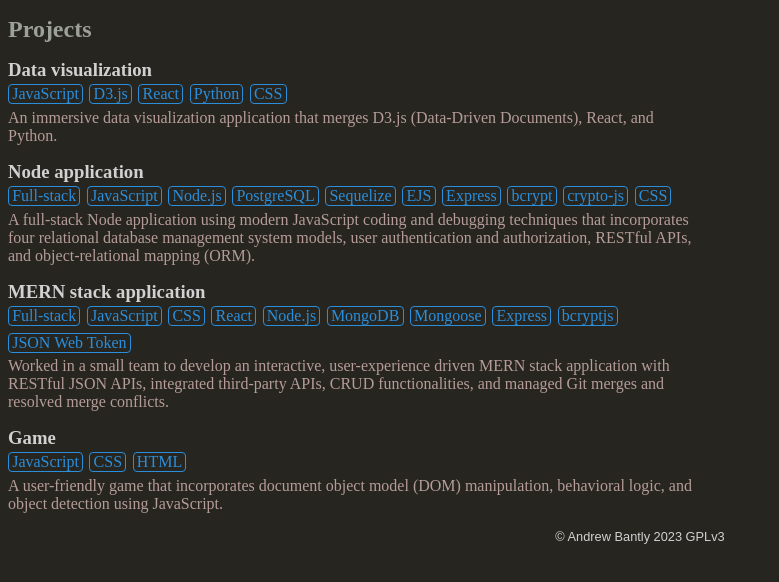
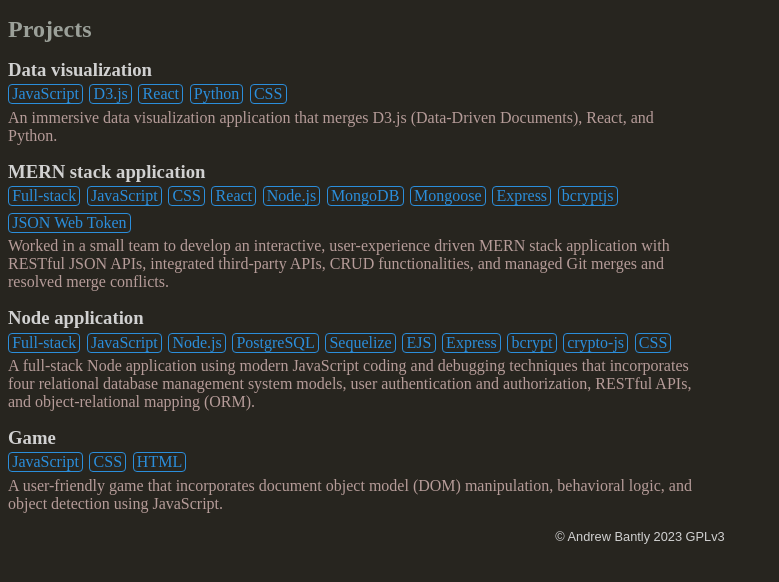
Before and after one commit to andrewbantly/portfolio, a Next.js app: page /projects in a window 1280 px wide. Shown: the top 582 px of the page, without its empty margins (0-779 px from the left). Built offline with nearby package versions, Linux system fonts and the light colour scheme.

Commit message:
updated project data

```diff
--- a/projectData.js
+++ b/projectData.js
@@ -5,15 +5,15 @@ const myProjects = [
         description: "An immersive data visualization application that merges D3.js (Data-Driven Documents), React, and Python.",
         tools: ["JavaScript", "D3.js", "React", "Python", "CSS"]
     }, {
+        name: "MERN stack application",
+        link: "https://nps-explorer.netlify.app/",
+        description: "Worked in a small team to develop an interactive, user-experience driven MERN stack application with RESTful JSON APIs, integrated third-party APIs, CRUD functionalities, and managed Git merges and resolved merge conflicts.",
+        tools: ["Full-stack", "JavaScript", "CSS", "React", "Node.js","MongoDB", "Mongoose", "Express", "bcryptjs", "JSON Web Token"]
+    }, {
         name: "Node application",
         link: "https://pickem.herokuapp.com/",
         description: "A full-stack Node application using modern JavaScript coding and debugging techniques that incorporates four relational database management system models, user authentication and authorization, RESTful APIs, and object-relational mapping (ORM).",
         tools: ["Full-stack", "JavaScript", "Node.js","PostgreSQL", "Sequelize", "EJS", "Express", "bcrypt", "crypto-js", "CSS"]
-    }, {
-        name: "MERN stack application",
-        link: "https://nps-explorer.netlify.app/",
-        description: "Worked in a small team to develop an interactive, user-experience driven MERN stack application with RESTful JSON APIs, integrated third-party APIs, CRUD functionalities, and managed Git merges and resolved merge conflicts.",
-        tools: ["Full-stack", "JavaScript", "CSS", "React", "Node.js","MongoDB", "Mongoose", "Express", "bcryptjs", "JSON Web Token"]
     }, {
         name: "Game",
         link: "https://andrewbantly.github.io/Escape-From-Alcatraz/",
```
